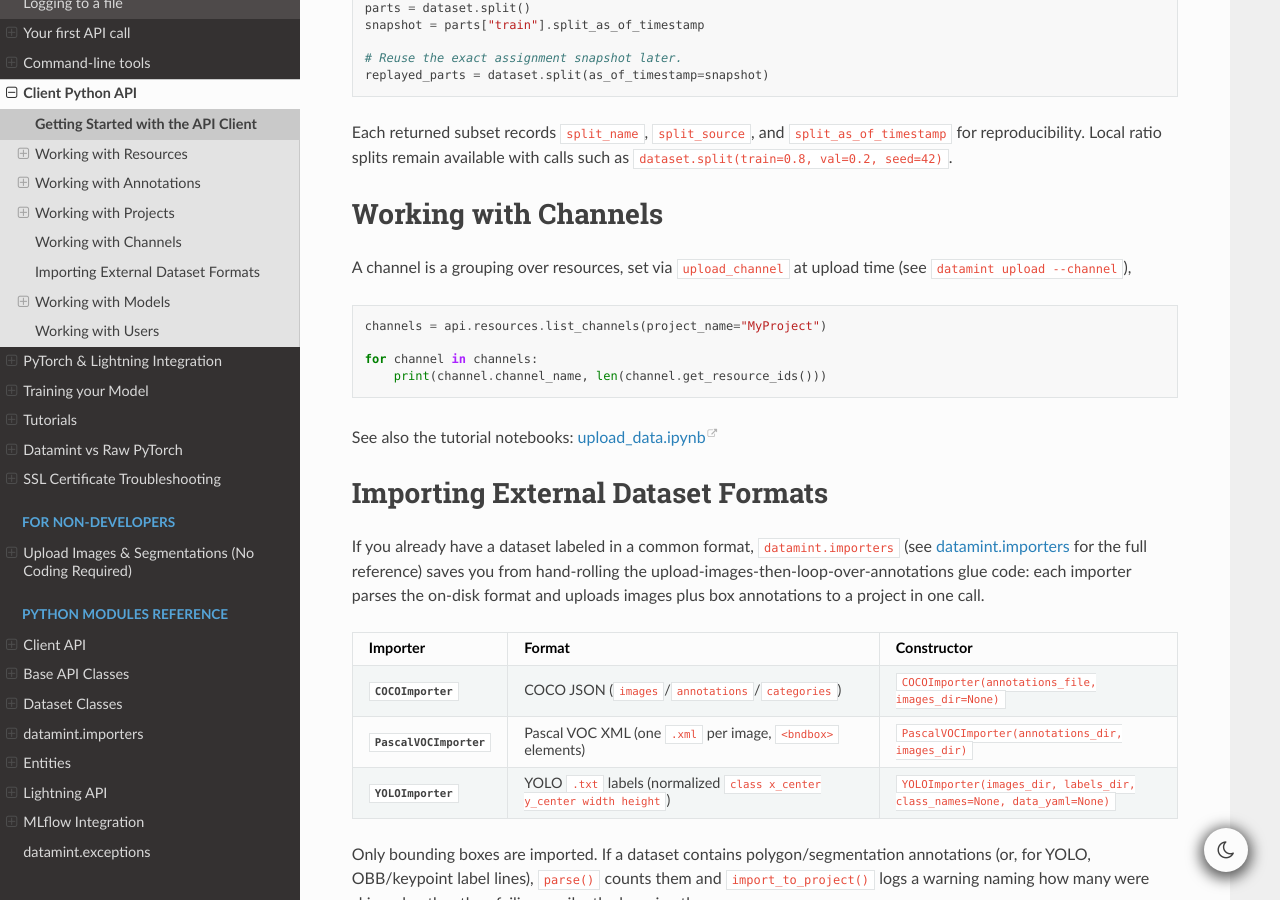
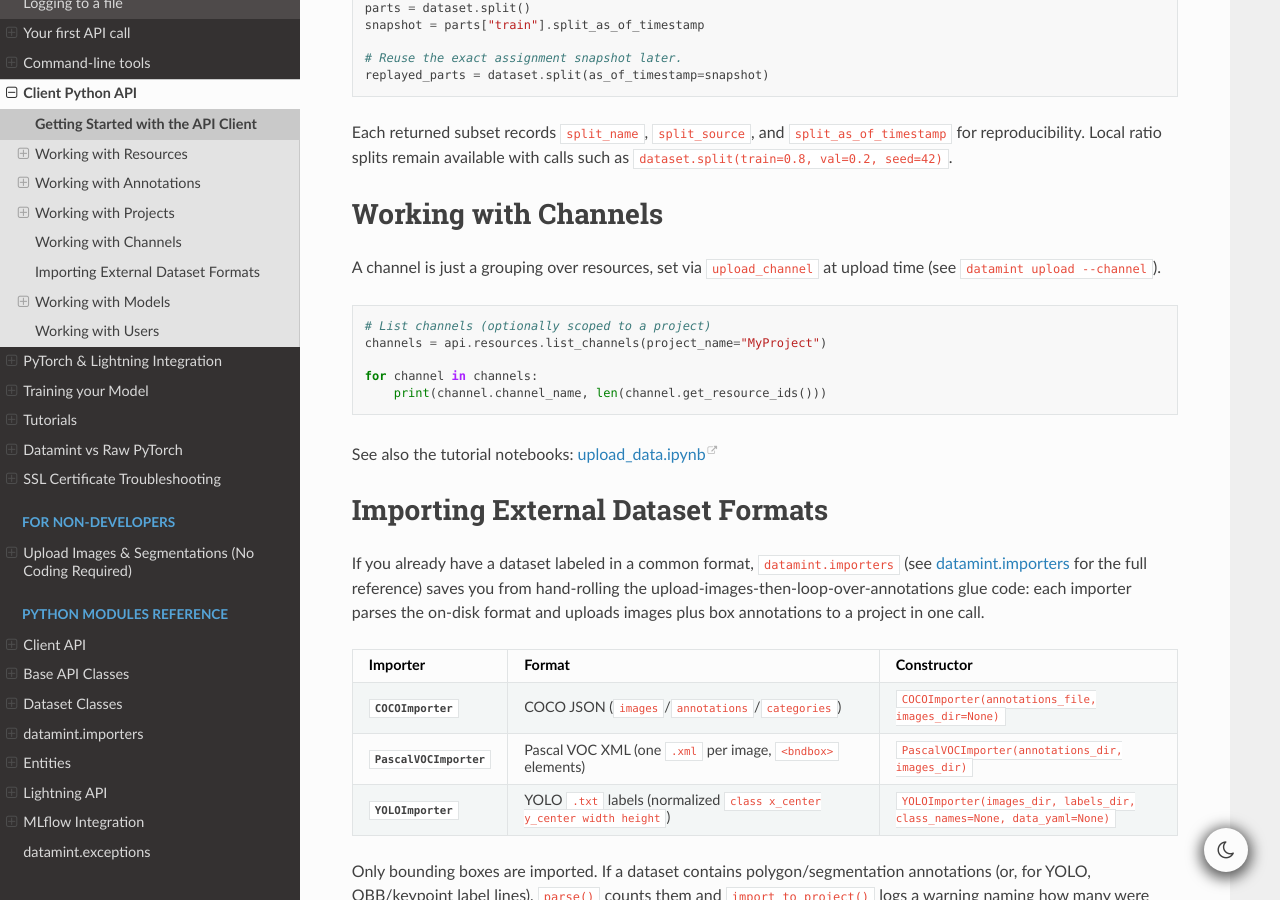
Before and after one commit to SonanceAI/datamint-python-api, a Sphinx documentation site: the page built from docs/source/client_api_content.rst, in a window 1280 px wide and 900 px high, scrolled down 7360 px. Built offline with Sphinx 7.4.7 and the Read the Docs theme 3.1.0, drawn with Linux system fonts in a browser that asks for light colours.

Commit message:
updated client_api_content channels desc

```diff
--- a/docs/source/client_api_content.rst
+++ b/docs/source/client_api_content.rst
@@ -437,11 +437,12 @@ available with calls such as ``dataset.split(train=0.8, val=0.2, seed=42)``.
 Working with Channels
 ---------------------
 
-A channel is a grouping over resources, set via ``upload_channel`` at
-upload time (see ``datamint upload --channel``),
+A channel is just a grouping over resources, set via ``upload_channel`` at
+upload time (see ``datamint upload --channel``).
 
 .. code-block:: python
 
+    # List channels (optionally scoped to a project)
     channels = api.resources.list_channels(project_name="MyProject")
 
     for channel in channels:
```
